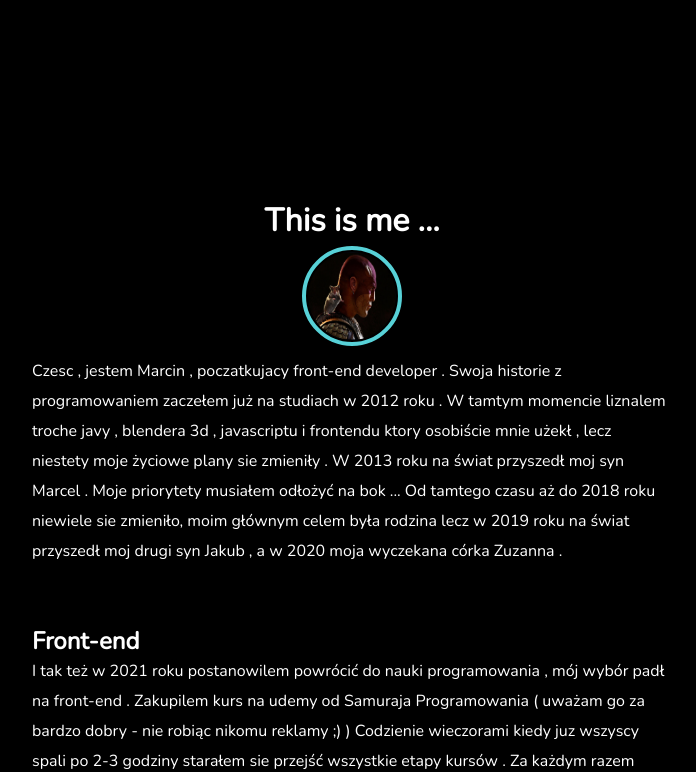
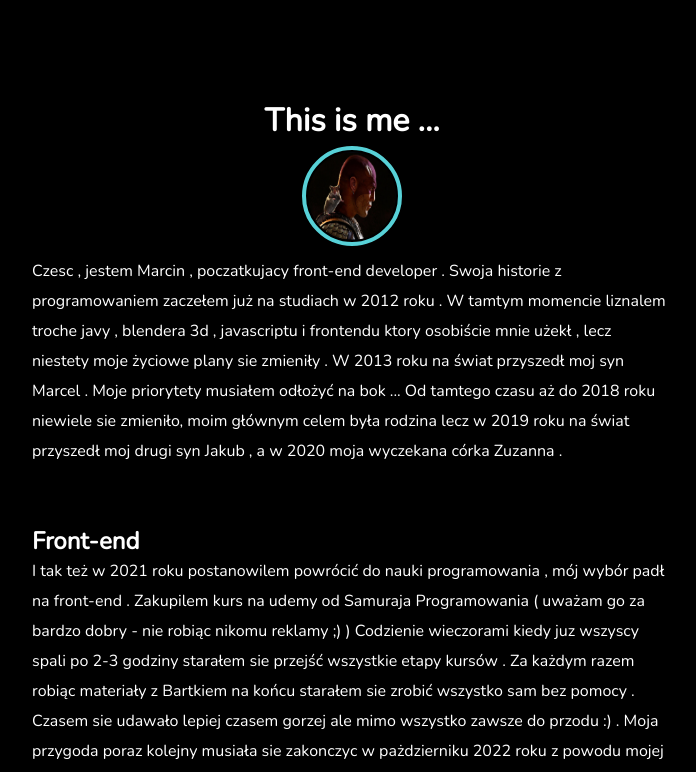
Before and after one commit to marcinoles87/mysite, a React (Create React App) app: page / in a window 1280 px wide. Shown: the part 794-1566 px from the top of the page, without its empty margins (288-984 px from the left). Built offline with nearby package versions, Linux system fonts and the light colour scheme.

Commit message:
work with link

```diff
--- a/src/App.js
+++ b/src/App.js
@@ -17,7 +17,7 @@ function App() {
 
     <div className="App">
 
-        <div className='app-container'>
+        <div className='app-container' id='home'>
 
 
             <Navigation></Navigation>
--- a/src/components/about.scss
+++ b/src/components/about.scss
@@ -11,7 +11,7 @@ $primary-color : rgb(87, 209, 215);
 
     .about-text{
         width: 50vw;
-        margin: 200px 0;
+        margin: 100px 0;
         display: flex;
         flex-direction: column;
         align-items: center;
```
